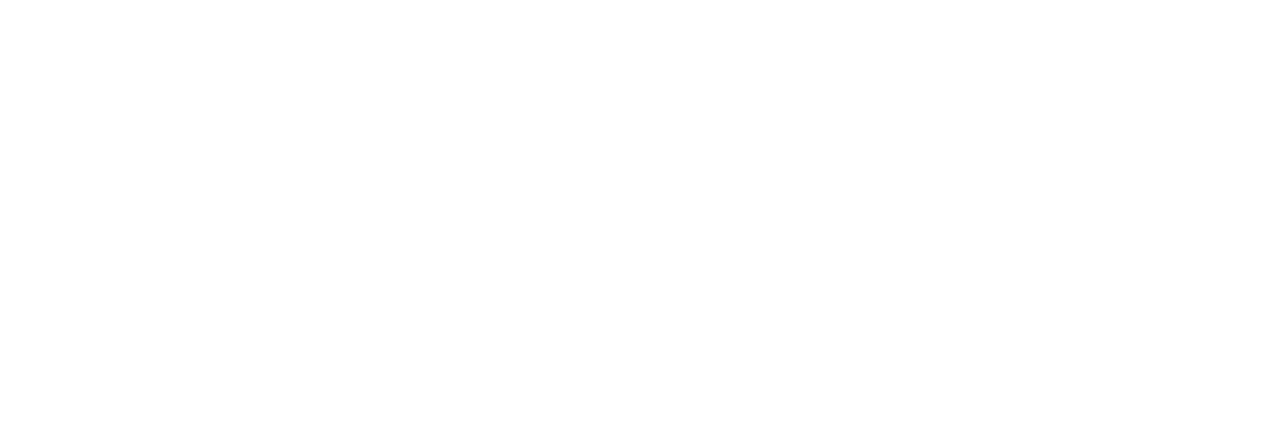
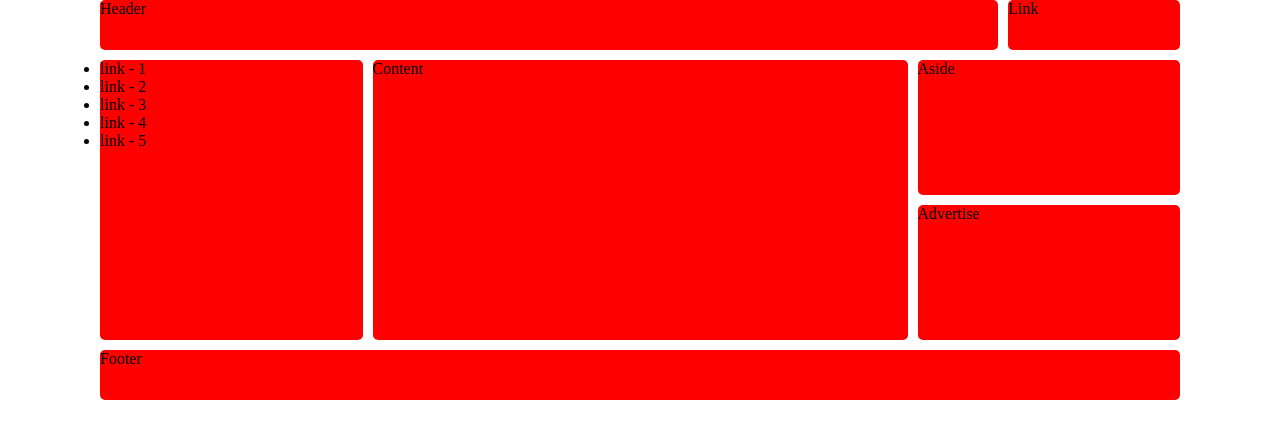
Before and after one commit to sakhawat-code-info/myCodingNotes, a plain HTML site: page flex-grid-ex.html in a window 1280 px wide. Drawn offline with Linux system fonts and the light colour scheme.

Commit message:
css grid-template-area understand

```diff
--- a/flex-grid-ex.html
+++ b/flex-grid-ex.html
@@ -13,7 +13,23 @@
 
 
 
-
+    <div class="container">
+        <div class="header">Header</div>
+        <div class="menu">
+            <ul>
+                <li>link - 1</li>
+                <li>link - 2</li>
+                <li>link - 3</li>
+                <li>link - 4</li>
+                <li>link - 5</li>
+            </ul>
+        </div>
+        <div class="aside">Aside</div>
+        <div class="content">Content</div>
+        <div class="advertise">Advertise</div>
+        <div class="link">Link</div>
+        <div class="footer">Footer</div>
+    </div>
 
 
 
--- a/style/flex-grid-ex.css
+++ b/style/flex-grid-ex.css
@@ -11,16 +11,49 @@ body{
 }
 
 
+.header, .menu, .aside, .content, .advertise, .link, .footer {
+    background-color: red;
+    border-radius: 5px;
 
+}
 
+.container{
+    height: 400px;
+    display: grid;
+    grid-template-columns: repeat(12, 1fr);
+    grid-template-rows: 50px auto auto 50px;
+    gap: 10px;
+    grid-template-areas:
 
+    "hdr hdr hdr hdr hdr hdr hdr hdr hdr hdr lnk lnk"
+    "mnu mnu mnu ctn ctn ctn ctn ctn ctn asd asd asd"
+    "mnu mnu mnu ctn ctn ctn ctn ctn ctn adv adv adv"
+    "ftr ftr ftr ftr ftr ftr ftr ftr ftr ftr ftr ftr"
 
+    ;
+}
 
-
-
-
-
-
+.header{
+    grid-area: hdr;
+}
+.menu{
+    grid-area: mnu;
+}
+.aside{
+    grid-area: asd;
+}
+.content{
+    grid-area: ctn;
+}
+.advertise{
+    grid-area: adv;
+}
+.link{
+    grid-area: lnk;
+}
+.footer{
+    grid-area: ftr;
+}
 
 
 
```
